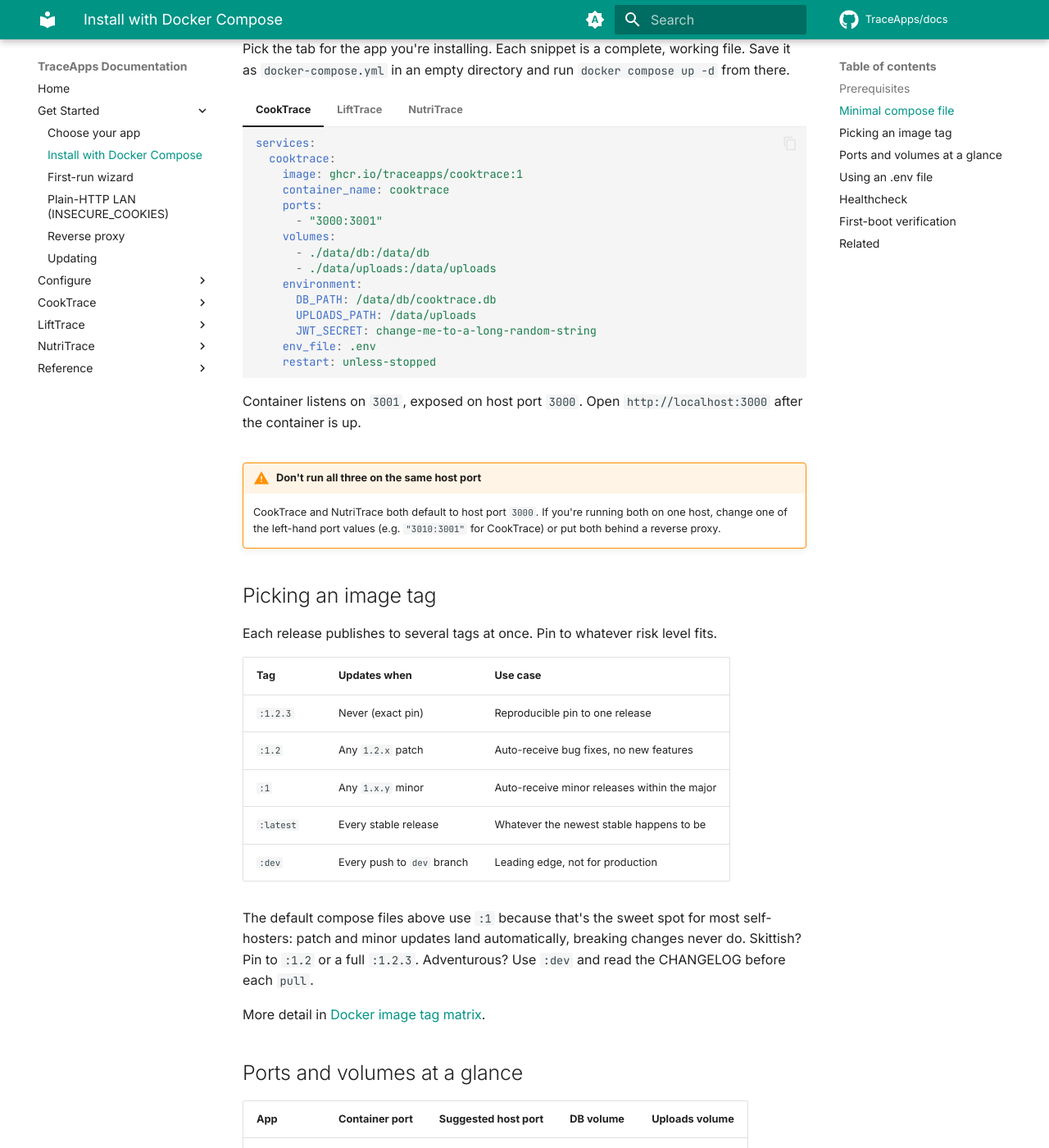
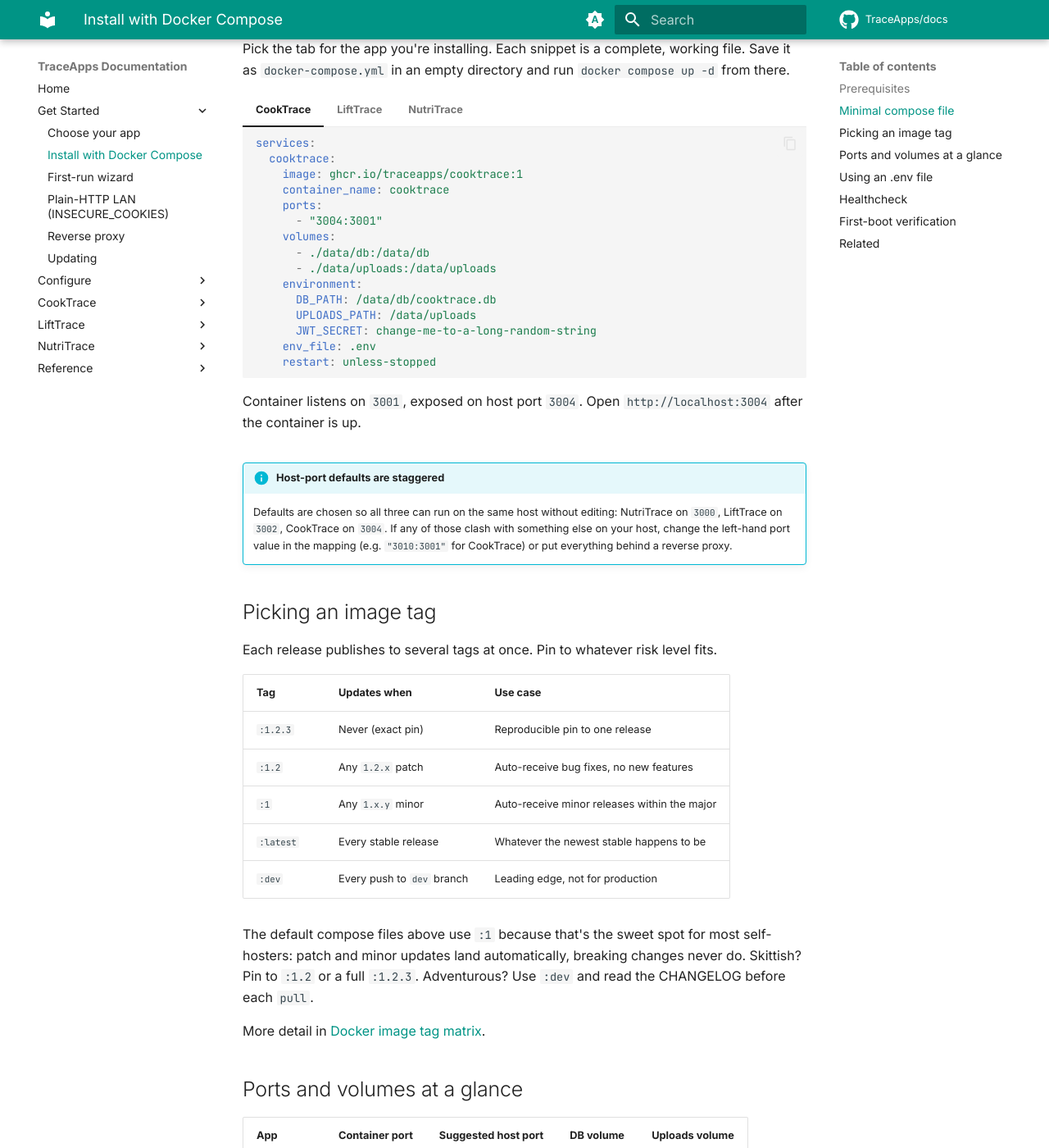
Before and after one commit to TraceApps/docs, an MkDocs documentation site: the page built from docs/getting-started/compose.md, in a window 1280 px wide and 1400 px high, scrolled down 612 px. Shown: the whole window at 82% size. Built offline with MkDocs 1.6.1 and Material for MkDocs 9.7.7, drawn with Linux system fonts in a browser that asks for light colours; comment, search, counter and statistics services are not loaded.

Commit message:
docs: CT default host port 3000 -> 3004 (avoids NT collision; container stays :3001)

````diff
--- a/docs/getting-started/compose.md
+++ b/docs/getting-started/compose.md
@@ -20,7 +20,7 @@ Pick the tab for the app you're installing. Each snippet is a complete, working
         image: ghcr.io/traceapps/cooktrace:1
         container_name: cooktrace
         ports:
-          - "3000:3001"
+          - "3004:3001"
         volumes:
           - ./data/db:/data/db
           - ./data/uploads:/data/uploads
@@ -32,7 +32,7 @@ Pick the tab for the app you're installing. Each snippet is a complete, working
         restart: unless-stopped
     ```
 
-    Container listens on `3001`, exposed on host port `3000`. Open `http://localhost:3000` after the container is up.
+    Container listens on `3001`, exposed on host port `3004`. Open `http://localhost:3004` after the container is up.
 
 === "LiftTrace"
 
@@ -77,8 +77,8 @@ Pick the tab for the app you're installing. Each snippet is a complete, working
 
     Container listens on `3001`, exposed on host port `3000`. Open `http://localhost:3000` after the container is up. NutriTrace's image is `node:20-slim` (Debian) rather than Alpine because DuckDB's node bindings need glibc.
 
-!!! warning "Don't run all three on the same host port"
-    CookTrace and NutriTrace both default to host port `3000`. If you're running both on one host, change one of the left-hand port values (e.g. `"3010:3001"` for CookTrace) or put both behind a reverse proxy.
+!!! info "Host-port defaults are staggered"
+    Defaults are chosen so all three can run on the same host without editing: NutriTrace on `3000`, LiftTrace on `3002`, CookTrace on `3004`. If any of those clash with something else on your host, change the left-hand port value in the mapping (e.g. `"3010:3001"` for CookTrace) or put everything behind a reverse proxy.
 
 ## Picking an image tag
 
@@ -100,7 +100,7 @@ More detail in [Docker image tag matrix](../reference/image-tags.md).
 
 | App | Container port | Suggested host port | DB volume | Uploads volume |
 |---|---|---|---|---|
-| CookTrace | `3001` | `3000` | `/data/db` | `/data/uploads` |
+| CookTrace | `3001` | `3004` | `/data/db` | `/data/uploads` |
 | LiftTrace | `3003` | `3002` | `/data/db` | `/data/uploads` |
 | NutriTrace | `3001` | `3000` | `/data/db` | `/data/uploads` |
 
````
Also changed, not shown: docs/getting-started/reverse-proxy.md (+1 -1 lines), docs/self-hosting/secrets.md (+1 -1 lines), docs/trace/local-llm.md (+1 -1 lines).
